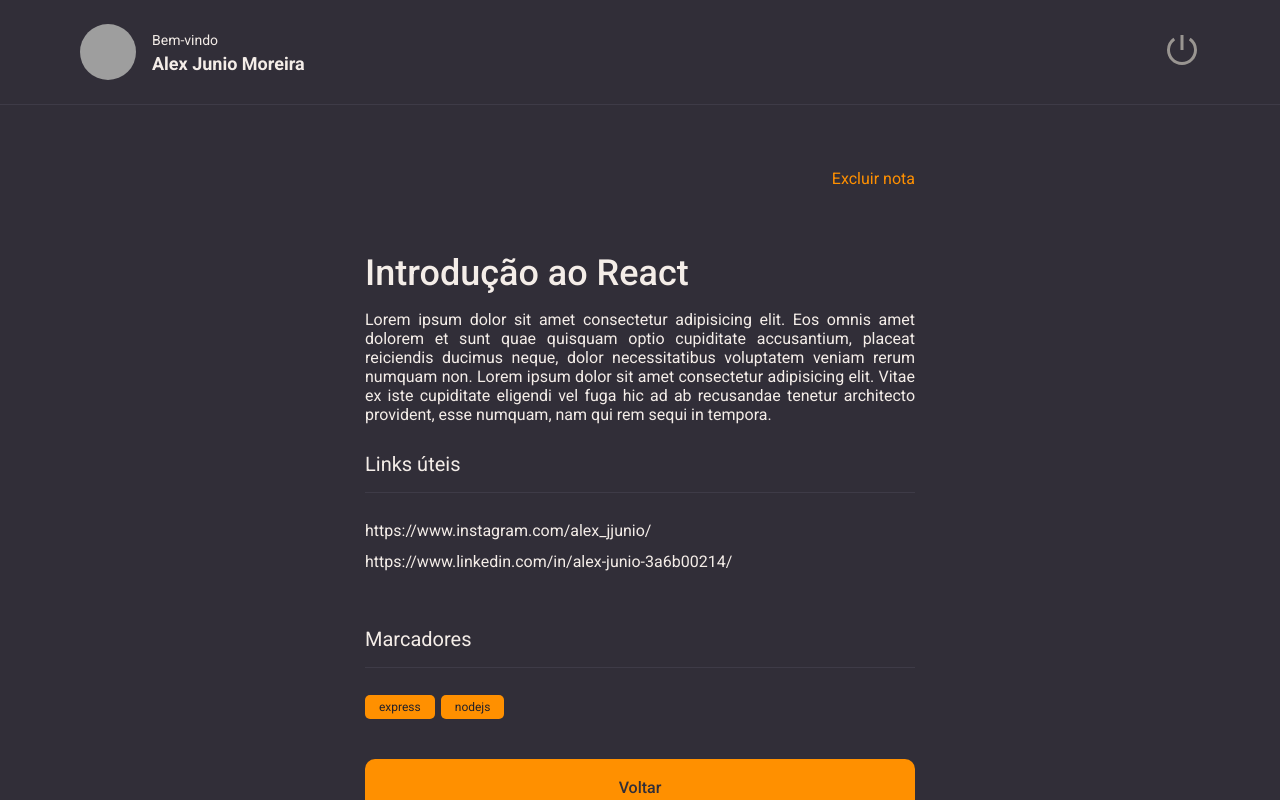
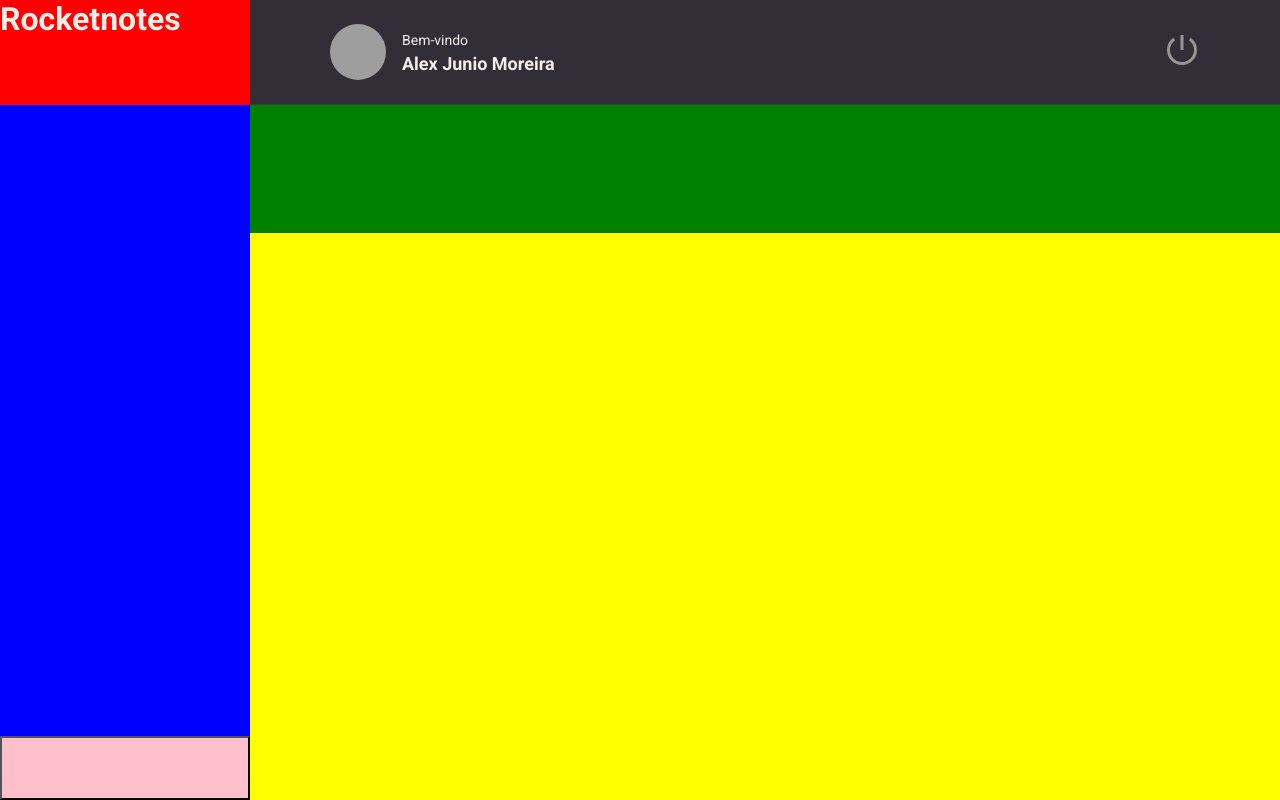
Before and after one commit to AlexJjunio/rocketnotes, a React (Vite) app: page / in a window 1280 px wide. Built offline with nearby package versions, Linux system fonts and the light colour scheme; grey boxes are pictures that could not be loaded.

Commit message:
I added the home page in my application

```diff
--- a/src/main.jsx
+++ b/src/main.jsx
@@ -5,13 +5,13 @@
 
 import theme from './styles/theme'
 
-import { Details } from './pages/Details'
+import { Home } from './pages/Home'
 
 ReactDOM.createRoot(document.getElementById('root')).render(
   <React.StrictMode>
     <ThemeProvider theme={theme}>
       <GlobalStyles />
-      <Details />
+      <Home />
     </ThemeProvider>
   </React.StrictMode>,
 )
--- a/src/pages/Details/index.jsx
+++ b/src/pages/Details/index.jsx
@@ -34,11 +34,14 @@
           </li>
         </Links>
       </Section>
+
       <Section title="Marcadores">
         <Tag title="express"/>
         <Tag title="nodejs"/>
       </Section>
+
       <Button title="Voltar" />
+
         </Content>
       </main>
 
--- /dev/null
+++ b/src/pages/Home/index.jsx
@@ -0,0 +1,31 @@
+import {Container, Brand, Menu, Search,Content, NewNote} from './style';
+
+import { Header } from '../../components/Header';
+
+export function Home() {
+  return(
+    <Container>
+      <Brand>
+        <h1>Rocketnotes</h1>
+      </Brand>
+
+      <Header/>
+
+      <Menu>
+
+      </Menu>
+
+      <Search>
+
+      </Search>
+
+      <Content>
+
+      </Content>
+
+      <NewNote>
+
+      </NewNote>
+    </Container>
+  );
+}
--- /dev/null
+++ b/src/pages/Home/style.js
@@ -0,0 +1,44 @@
+import styled from "styled-components";
+
+export const Container = styled.div`
+  width: 100%;
+  height: 100vh;
+
+  display: grid;
+  grid-template-columns: 250px auto;
+  grid-template-rows: 105px 128px auto 64px;
+
+  grid-template-areas:
+  "brand header"
+  "menu search"
+  "menu content"
+  "newnote content"
+  ;
+
+  background-color: ${({theme}) => theme.COLORS.BACKGROUND_800};
+`;
+
+export const Brand = styled.div`
+  grid-area: brand;
+  background-color: red;
+`;
+
+export const Menu = styled.ul`
+  grid-area: menu;
+  background-color: blue;
+`;
+
+export const Search = styled.div`
+  grid-area: search;
+  background-color: green;
+`;
+
+export const Content = styled.div`
+  grid-area: content;
+  background-color: yellow;
+`;
+
+export const NewNote = styled.button`
+  grid-area: newnote;
+  background-color: pink;
+`;
```
